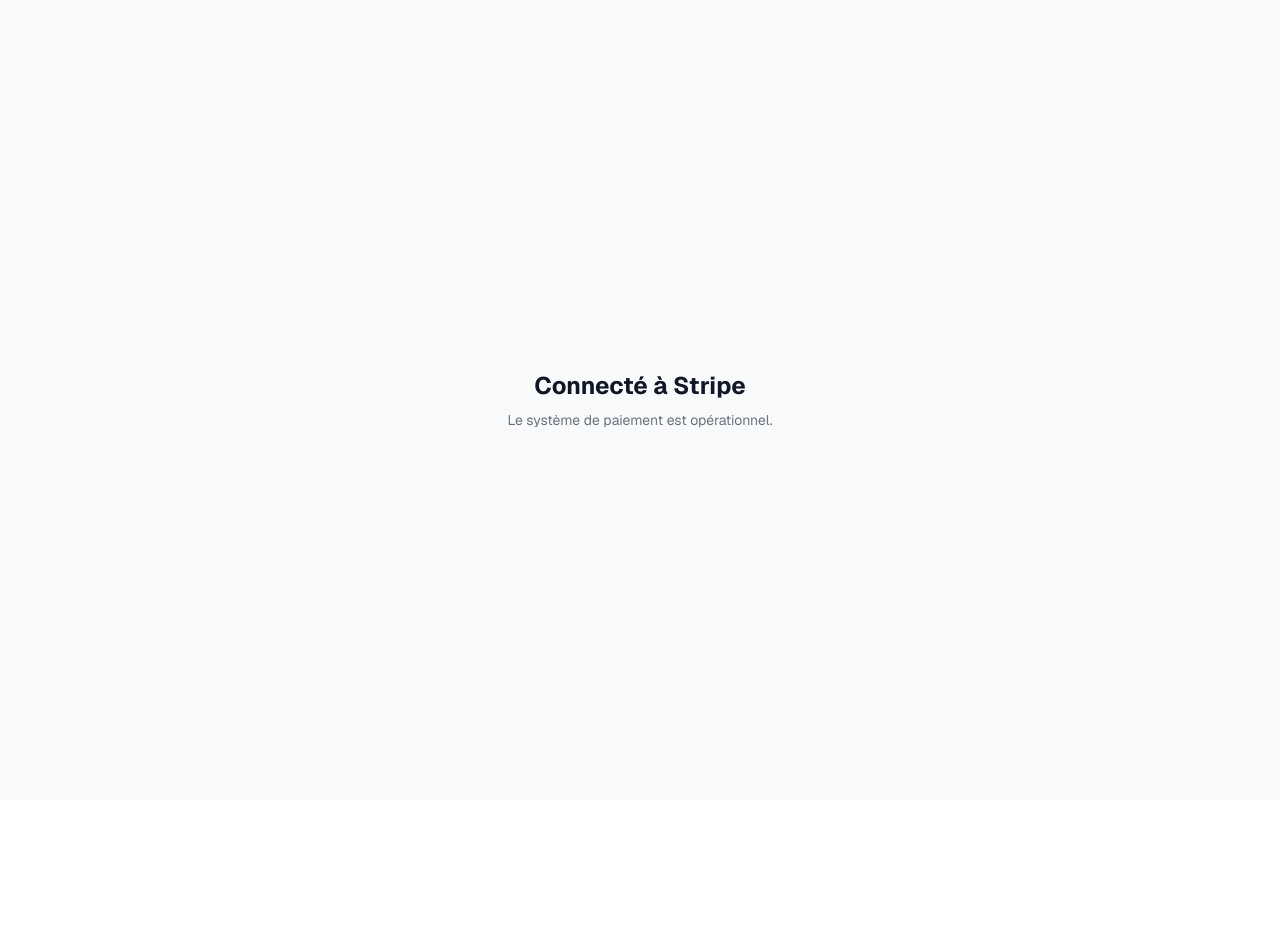
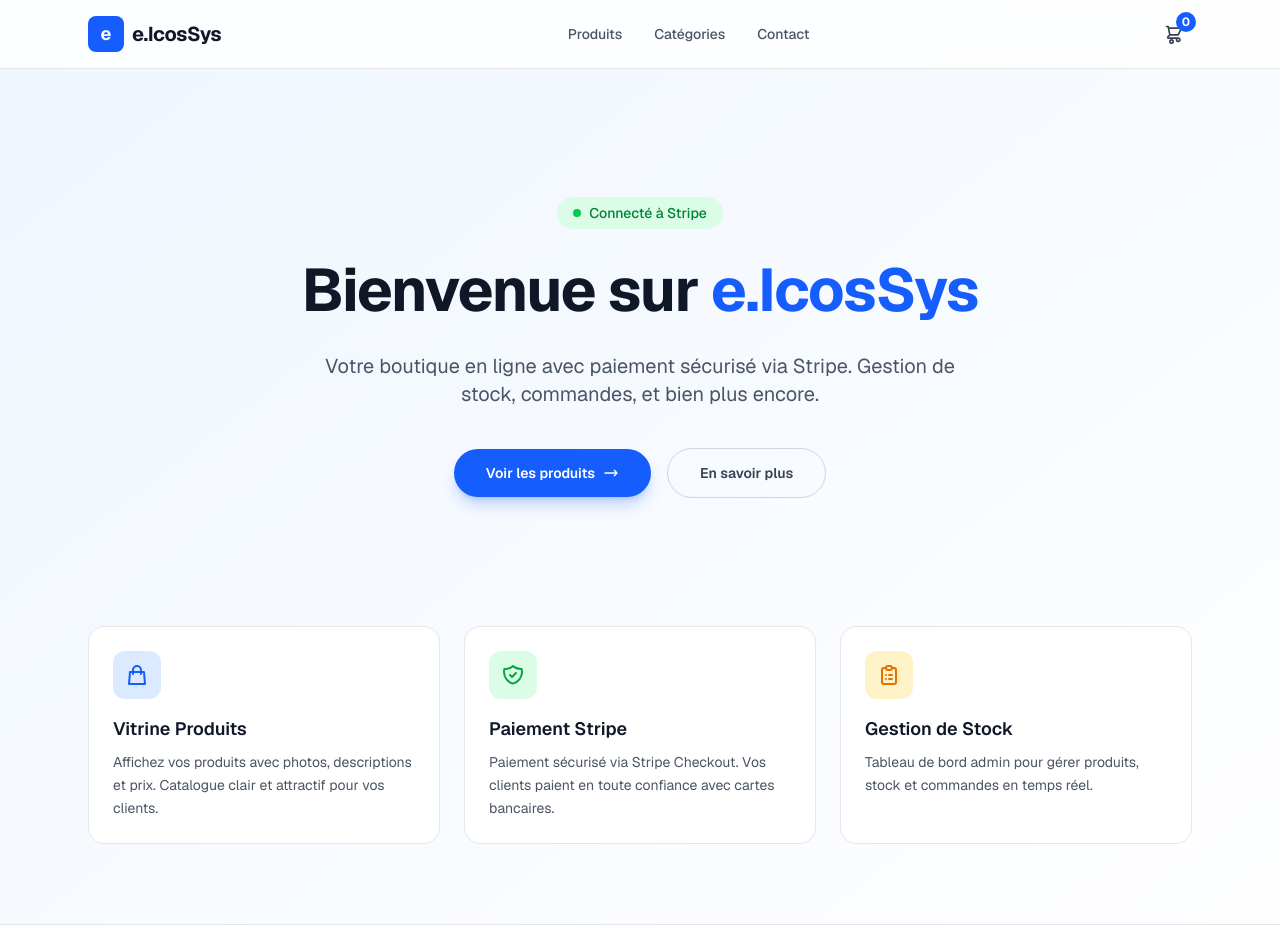
Before and after one commit to IcosSys/e.icossys, a Next.js app: page / in a window 1280 px wide. Shown: the top 952 px of the page. Before the commit the page ends 800 px from the top, so only its background shows below. Built offline with nearby package versions, Linux system fonts and the light colour scheme.

Commit message:
Restauration page publique e.IcosSys avec badge Connecte a Stripe

```diff
--- a/src/app/page.tsx
+++ b/src/app/page.tsx
@@ -1,14 +1,117 @@
 export default function Home() {
   return (
-    <div className="min-h-screen flex items-center justify-center bg-gray-50">
-      <div className="text-center">
-        <h1 className="text-2xl font-bold text-gray-900">
-          Connecté à Stripe
-        </h1>
-        <p className="text-gray-500 mt-2 text-sm">
-          Le système de paiement est opérationnel.
-        </p>
-      </div>
+    <div className="min-h-screen bg-gradient-to-br from-blue-50 to-white flex flex-col">
+      {/* Header */}
+      <header className="w-full border-b border-gray-200 bg-white/80 backdrop-blur-sm sticky top-0 z-10">
+        <div className="max-w-6xl mx-auto px-6 py-4 flex items-center justify-between">
+          <div className="flex items-center gap-2">
+            <div className="w-9 h-9 rounded-lg bg-blue-600 flex items-center justify-center">
+              <span className="text-white font-bold text-lg">e</span>
+            </div>
+            <span className="text-xl font-bold text-gray-900 tracking-tight">
+              e.IcosSys
+            </span>
+          </div>
+          <nav className="hidden md:flex items-center gap-8 text-sm font-medium text-gray-600">
+            <a href="#" className="hover:text-blue-600 transition-colors">Produits</a>
+            <a href="#" className="hover:text-blue-600 transition-colors">Catégories</a>
+            <a href="#" className="hover:text-blue-600 transition-colors">Contact</a>
+          </nav>
+          <div className="flex items-center gap-3">
+            <button className="relative p-2 rounded-lg hover:bg-gray-100 transition-colors">
+              <svg className="w-5 h-5 text-gray-700" fill="none" stroke="currentColor" viewBox="0 0 24 24">
+                <path strokeLinecap="round" strokeLinejoin="round" strokeWidth={2} d="M3 3h2l.4 2M7 13h10l4-8H5.4M7 13L5.4 5M7 13l-2.293 2.293c-.63.63-.184 1.707.707 1.707H17m0 0a2 2 0 100 4 2 2 0 000-4zm-8 2a2 2 0 100 4 2 2 0 000-4z" />
+              </svg>
+              <span className="absolute -top-1 -right-1 w-5 h-5 bg-blue-600 text-white text-xs rounded-full flex items-center justify-center font-bold">0</span>
+            </button>
+          </div>
+        </div>
+      </header>
+
+      {/* Hero */}
+      <main className="flex-1 flex flex-col">
+        <section className="max-w-6xl mx-auto px-6 py-20 md:py-32 text-center">
+          <div className="inline-flex items-center gap-2 px-4 py-1.5 rounded-full bg-green-100 text-green-700 text-sm font-medium mb-6">
+            <span className="w-2 h-2 rounded-full bg-green-500"></span>
+            Connecté à Stripe
+          </div>
+          <h1 className="text-4xl md:text-6xl font-bold text-gray-900 tracking-tight leading-tight mb-6">
+            Bienvenue sur <span className="text-blue-600">e.IcosSys</span>
+          </h1>
+          <p className="text-lg md:text-xl text-gray-600 max-w-2xl mx-auto mb-10">
+            Votre boutique en ligne avec paiement sécurisé via Stripe.
+            Gestion de stock, commandes, et bien plus encore.
+          </p>
+          <div className="flex flex-col sm:flex-row items-center justify-center gap-4">
+            <a
+              href="#"
+              className="inline-flex items-center gap-2 px-8 py-3.5 rounded-full bg-blue-600 text-white font-semibold text-sm hover:bg-blue-700 transition-colors shadow-lg shadow-blue-600/25"
+            >
+              Voir les produits
+              <svg className="w-4 h-4" fill="none" stroke="currentColor" viewBox="0 0 24 24">
+                <path strokeLinecap="round" strokeLinejoin="round" strokeWidth={2} d="M17 8l4 4m0 0l-4 4m4-4H3" />
+              </svg>
+            </a>
+            <a
+              href="#"
+              className="inline-flex items-center gap-2 px-8 py-3.5 rounded-full border border-gray-300 text-gray-700 font-semibold text-sm hover:bg-gray-50 transition-colors"
+            >
+              En savoir plus
+            </a>
+          </div>
+        </section>
+
+        {/* Feature cards */}
+        <section className="max-w-6xl mx-auto px-6 pb-20">
+          <div className="grid grid-cols-1 md:grid-cols-3 gap-6">
+            <div className="p-6 rounded-2xl border border-gray-200 bg-white hover:shadow-md transition-shadow">
+              <div className="w-12 h-12 rounded-xl bg-blue-100 flex items-center justify-center mb-4">
+                <svg className="w-6 h-6 text-blue-600" fill="none" stroke="currentColor" viewBox="0 0 24 24">
+                  <path strokeLinecap="round" strokeLinejoin="round" strokeWidth={2} d="M16 11V7a4 4 0 00-8 0v4M5 9h14l1 12H4L5 9z" />
+                </svg>
+              </div>
+              <h3 className="font-semibold text-gray-900 text-lg mb-2">Vitrine Produits</h3>
+              <p className="text-gray-600 text-sm leading-relaxed">
+                Affichez vos produits avec photos, descriptions et prix. Catalogue clair et attractif pour vos clients.
+              </p>
+            </div>
+            <div className="p-6 rounded-2xl border border-gray-200 bg-white hover:shadow-md transition-shadow">
+              <div className="w-12 h-12 rounded-xl bg-green-100 flex items-center justify-center mb-4">
+                <svg className="w-6 h-6 text-green-600" fill="none" stroke="currentColor" viewBox="0 0 24 24">
+                  <path strokeLinecap="round" strokeLinejoin="round" strokeWidth={2} d="M9 12l2 2 4-4m5.618-4.016A11.955 11.955 0 0112 2.944a11.955 11.955 0 01-8.618 3.04A12.02 12.02 0 003 9c0 5.591 3.824 10.29 9 11.622 5.176-1.332 9-6.03 9-11.622 0-1.042-.133-2.052-.382-3.016z" />
+                </svg>
+              </div>
+              <h3 className="font-semibold text-gray-900 text-lg mb-2">Paiement Stripe</h3>
+              <p className="text-gray-600 text-sm leading-relaxed">
+                Paiement sécurisé via Stripe Checkout. Vos clients paient en toute confiance avec cartes bancaires.
+              </p>
+            </div>
+            <div className="p-6 rounded-2xl border border-gray-200 bg-white hover:shadow-md transition-shadow">
+              <div className="w-12 h-12 rounded-xl bg-amber-100 flex items-center justify-center mb-4">
+                <svg className="w-6 h-6 text-amber-600" fill="none" stroke="currentColor" viewBox="0 0 24 24">
+                  <path strokeLinecap="round" strokeLinejoin="round" strokeWidth={2} d="M9 5H7a2 2 0 00-2 2v12a2 2 0 002 2h10a2 2 0 002-2V7a2 2 0 00-2-2h-2M9 5a2 2 0 002 2h2a2 2 0 002-2M9 5a2 2 0 012-2h2a2 2 0 012 2m-3 7h3m-3 4h3m-6-4h.01M9 16h.01" />
+                </svg>
+              </div>
+              <h3 className="font-semibold text-gray-900 text-lg mb-2">Gestion de Stock</h3>
+              <p className="text-gray-600 text-sm leading-relaxed">
+                Tableau de bord admin pour gérer produits, stock et commandes en temps réel.
+              </p>
+            </div>
+          </div>
+        </section>
+      </main>
+
+      {/* Footer */}
+      <footer className="w-full border-t border-gray-200 bg-white py-8">
+        <div className="max-w-6xl mx-auto px-6 flex flex-col md:flex-row items-center justify-between gap-4 text-sm text-gray-500">
+          <p>&copy; {new Date().getFullYear()} e.IcosSys. Tous droits réservés.</p>
+          <div className="flex items-center gap-6">
+            <a href="#" className="hover:text-gray-900 transition-colors">Mentions légales</a>
+            <a href="#" className="hover:text-gray-900 transition-colors">CGV</a>
+            <a href="#" className="hover:text-gray-900 transition-colors">Contact</a>
+          </div>
+        </div>
+      </footer>
     </div>
   );
 }
```
